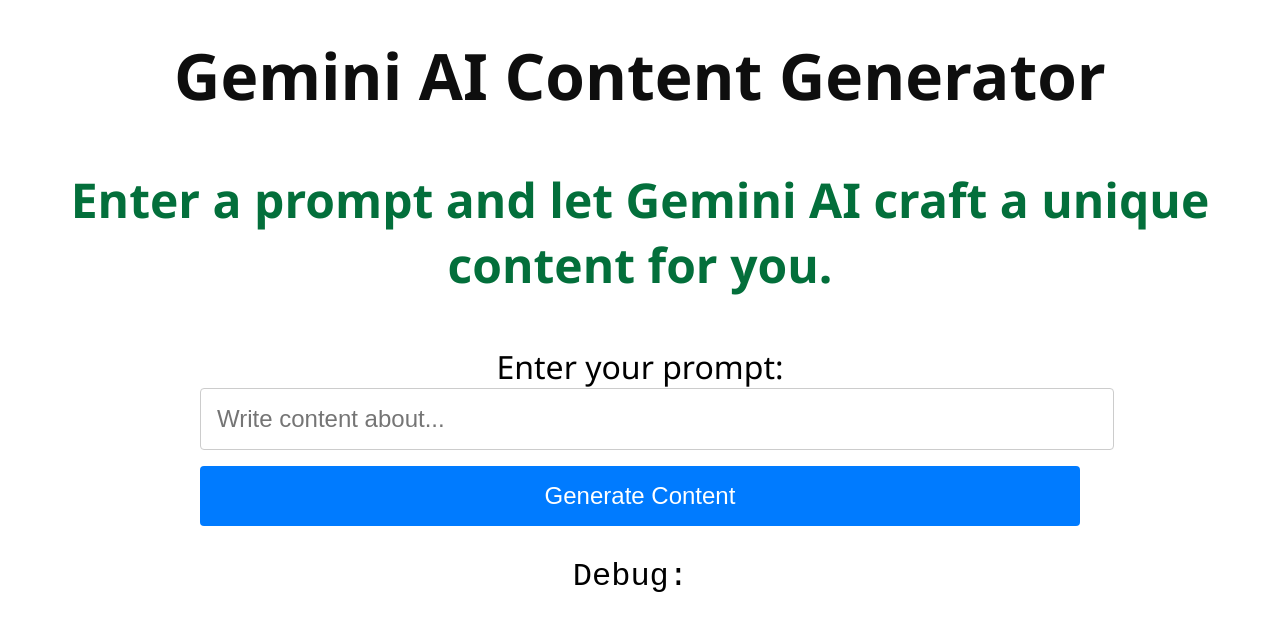
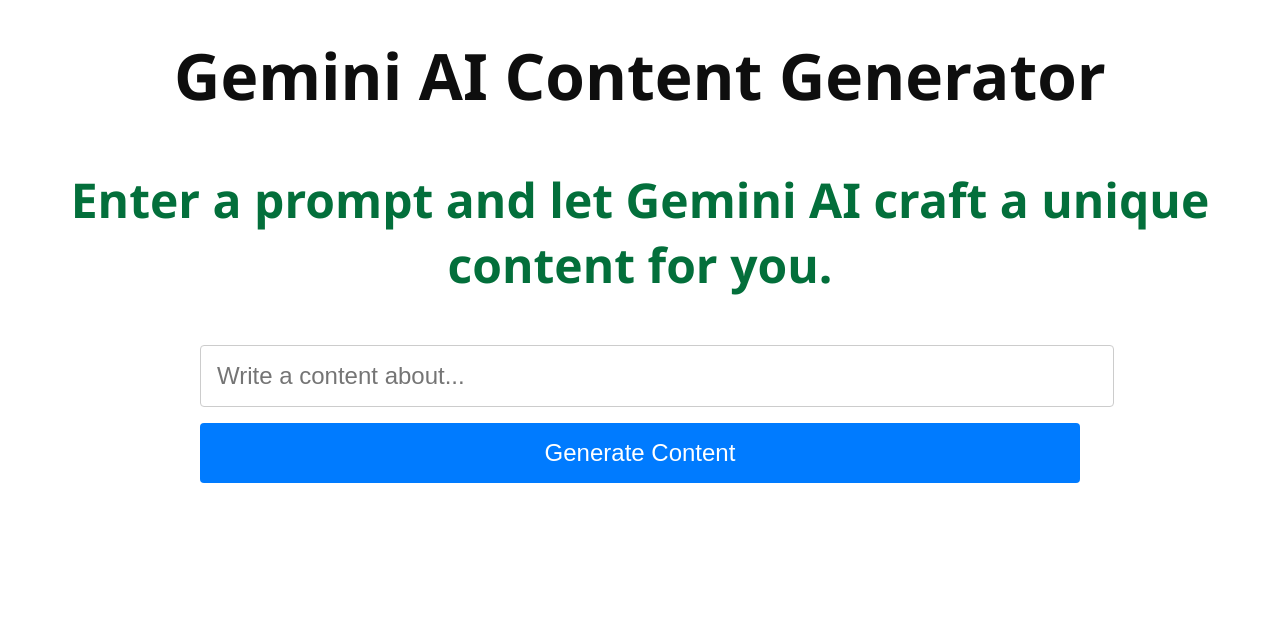
Before and after one commit to AnuragChandra16/GeminiAI, a React (Vite) app in the folder vite-project/: page / in a window 1280 px wide. Shown: the top 630 px of the page. Built offline with nearby package versions, Linux system fonts and the light colour scheme.

Commit message:
Update App2.jsx

```diff
--- a/vite-project/src/App.jsx
+++ b/vite-project/src/App.jsx
@@ -1,167 +1,167 @@
 
-// import { useState } from 'react'
-// import React from 'react'
-// import axios from 'axios'
-// import { useMutation } from '@tanstack/react-query'
-// import './App.css'
+import { useState } from 'react'
+import React from 'react'
+import axios from 'axios'
+import { useMutation } from '@tanstack/react-query'
+import './App.css'
 
 
-// //!Function that must return a promise (useMutation)
+//!Function that must return a promise (useMutation)
+const makeRequestAPI = async (prompt) => {
+  const res = await axios.post("https://geminiai-real.onrender.com/generate", { prompt });
+  return res.data;
+};
+
+function App() {
+  const [prompt, setPrompt] = useState("");
+  //!mutation
+  const mutation = useMutation({
+    mutationFn: makeRequestAPI,
+    mutationKey: ["gemini-ai-request"],
+  });
+  //!submit handler
+  const submitHandler = (e) => {
+    e.preventDefault();
+    mutation.mutate(prompt);
+  };
+  console.log(mutation);
+  return (
+    <div className="App">
+      <header>Gemini AI Content Generator</header>
+      <p>Enter a prompt and let Gemini AI craft a unique content for you.</p>
+      <form className="App-form" onSubmit={submitHandler}>
+        <label htmlFor="Enter your prompt:"></label>
+        <input
+          type="text"
+          value={prompt}
+          onChange={(e) => setPrompt(e.target.value)}
+          placeholder="Write a content about..."
+          className="App-input"
+        />
+        <button className="App-button" type="submit">
+          Generate Content
+        </button>
+        <section className="App-response">
+        {mutation.isPending && <p className='gen'>Generating your content...</p>}
+{mutation.isError && <p className='red'>Oops! {mutation.error.message}</p>}
+{mutation.isSuccess && (
+  <div>
+    <p className='thanks'>Thanks for your patience, below is your content</p>
+    <p className='ans'>{mutation.data}</p>
+  </div>
+)}
+
+
+        </section>
+      </form>
+      </div>
+  )
+}
+export default App;
+
+
+// import { useState, useEffect } from 'react';
+// import React from 'react';
+// import axios from 'axios';
+// import { useMutation } from '@tanstack/react-query';
+// import './App.css';
+
+// // API request function
 // const makeRequestAPI = async (prompt) => {
-//   const res = await axios.post("http://localhost:8080/generate", { prompt });
-//   return res.data;
+//   try {
+//     const res = await axios.post("https://geminiai-real.onrender.com/generate", { prompt });
+
+//     console.log("API Response:", res.data); // Log full response
+
+//     // Ensure we handle different response formats
+//     if (!res.data || typeof res.data !== "object") {
+//       throw new Error("Unexpected API response format");
+//     }
+
+//     return res.data.result || res.data; // Fallback to res.data if 'result' is missing
+//   } catch (error) {
+//     console.error("API Request Error:", error.response?.data || error.message);
+//     throw error; // Ensure error propagates to React Query
+//   }
 // };
 
 // function App() {
 //   const [prompt, setPrompt] = useState("");
-//   //!mutation
+
+//   // Mutation setup
 //   const mutation = useMutation({
 //     mutationFn: makeRequestAPI,
 //     mutationKey: ["gemini-ai-request"],
 //   });
-//   //!submit handler
+
+//   // Log mutation data when it updates
+//   useEffect(() => {
+//     if (mutation.isSuccess) {
+//       console.log("Mutation Data:", mutation.data);
+//     }
+//   }, [mutation.data]);
+
+//   // Submit handler
 //   const submitHandler = (e) => {
 //     e.preventDefault();
-//     mutation.mutate(prompt);
+//     if (!prompt.trim() || mutation.isPending) return;
+
+//     mutation.mutate(prompt, {
+//       onSuccess: (data) => {
+//         console.log("Mutation Success Data:", data);
+//       },
+//       onError: (error) => {
+//         console.error("Mutation Error:", error.response?.data || error.message);
+//       }
+//     });
 //   };
-//   console.log(mutation);
+
 //   return (
 //     <div className="App">
 //       <header>Gemini AI Content Generator</header>
 //       <p>Enter a prompt and let Gemini AI craft a unique content for you.</p>
+
 //       <form className="App-form" onSubmit={submitHandler}>
-//         <label htmlFor="Enter your prompt:"></label>
+//         <label htmlFor="prompt">Enter your prompt:</label>
 //         <input
 //           type="text"
+//           id="prompt"
 //           value={prompt}
 //           onChange={(e) => setPrompt(e.target.value)}
-//           placeholder="Write a content about..."
+//           placeholder="Write content about..."
 //           className="App-input"
 //         />
-//         <button className="App-button" type="submit">
-//           Generate Content
+
+//         <button
+//           className="App-button"
+//           type="submit"
+//           disabled={mutation.isPending}
+//         >
+//           {mutation.isPending ? "Generating..." : "Generate Content"}
 //         </button>
+
 //         <section className="App-response">
-//         {mutation.isPending && <p className='gen'>Generating your content...</p>}
-// {mutation.isError && <p className='red'>Oops! {mutation.error.message}</p>}
-// {mutation.isSuccess && (
-//   <div>
-//     <p className='thanks'>Thanks for your patience, below is your content</p>
-//     <p className='ans'>{mutation.data}</p>
-//   </div>
-// )}
+//           {mutation.isPending && <p className='gen'>Generating your content...</p>}
 
+//           {mutation.isError && (
+//             <p className='red'>
+//               Oops! {mutation.error.response?.data || mutation.error.message}
+//             </p>
+//           )}
 
+//           {mutation.isSuccess && (
+//             <div>
+//               <p className='thanks'>Thanks for your patience, below is your content:</p>
+//               <p className='ans'>{mutation.data}</p>
+//             </div>
+//           )}
 //         </section>
+
+//         {/* Debugging: Show raw mutation data */}
+//         <pre>Debug: {JSON.stringify(mutation.data, null, 2)}</pre>
 //       </form>
-//       </div>
-//   )
+//     </div>
+//   );
 // }
+
 // export default App;
-
-
-import { useState, useEffect } from 'react';
-import React from 'react';
-import axios from 'axios';
-import { useMutation } from '@tanstack/react-query';
-import './App.css';
-
-// API request function
-const makeRequestAPI = async (prompt) => {
-  try {
-    const res = await axios.post("https://geminiai-real.onrender.com/generate", { prompt });
-
-    console.log("API Response:", res.data); // Log full response
-
-    // Ensure we handle different response formats
-    if (!res.data || typeof res.data !== "object") {
-      throw new Error("Unexpected API response format");
-    }
-
-    return res.data.result || res.data; // Fallback to res.data if 'result' is missing
-  } catch (error) {
-    console.error("API Request Error:", error.response?.data || error.message);
-    throw error; // Ensure error propagates to React Query
-  }
-};
-
-function App() {
-  const [prompt, setPrompt] = useState("");
-
-  // Mutation setup
-  const mutation = useMutation({
-    mutationFn: makeRequestAPI,
-    mutationKey: ["gemini-ai-request"],
-  });
-
-  // Log mutation data when it updates
-  useEffect(() => {
-    if (mutation.isSuccess) {
-      console.log("Mutation Data:", mutation.data);
-    }
-  }, [mutation.data]);
-
-  // Submit handler
-  const submitHandler = (e) => {
-    e.preventDefault();
-    if (!prompt.trim() || mutation.isPending) return;
-
-    mutation.mutate(prompt, {
-      onSuccess: (data) => {
-        console.log("Mutation Success Data:", data);
-      },
-      onError: (error) => {
-        console.error("Mutation Error:", error.response?.data || error.message);
-      }
-    });
-  };
-
-  return (
-    <div className="App">
-      <header>Gemini AI Content Generator</header>
-      <p>Enter a prompt and let Gemini AI craft a unique content for you.</p>
-
-      <form className="App-form" onSubmit={submitHandler}>
-        <label htmlFor="prompt">Enter your prompt:</label>
-        <input
-          type="text"
-          id="prompt"
-          value={prompt}
-          onChange={(e) => setPrompt(e.target.value)}
-          placeholder="Write content about..."
-          className="App-input"
-        />
-
-        <button
-          className="App-button"
-          type="submit"
-          disabled={mutation.isPending}
-        >
-          {mutation.isPending ? "Generating..." : "Generate Content"}
-        </button>
-
-        <section className="App-response">
-          {mutation.isPending && <p className='gen'>Generating your content...</p>}
-
-          {mutation.isError && (
-            <p className='red'>
-              Oops! {mutation.error.response?.data || mutation.error.message}
-            </p>
-          )}
-
-          {mutation.isSuccess && (
-            <div>
-              <p className='thanks'>Thanks for your patience, below is your content:</p>
-              <p className='ans'>{mutation.data}</p>
-            </div>
-          )}
-        </section>
-
-        {/* Debugging: Show raw mutation data */}
-        <pre>Debug: {JSON.stringify(mutation.data, null, 2)}</pre>
-      </form>
-    </div>
-  );
-}
-
-export default App;
```
